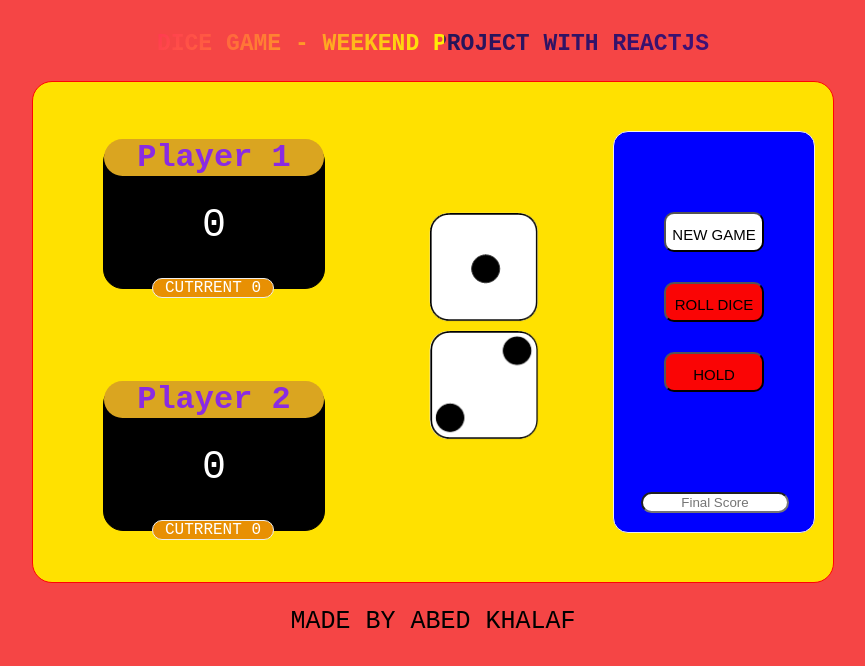
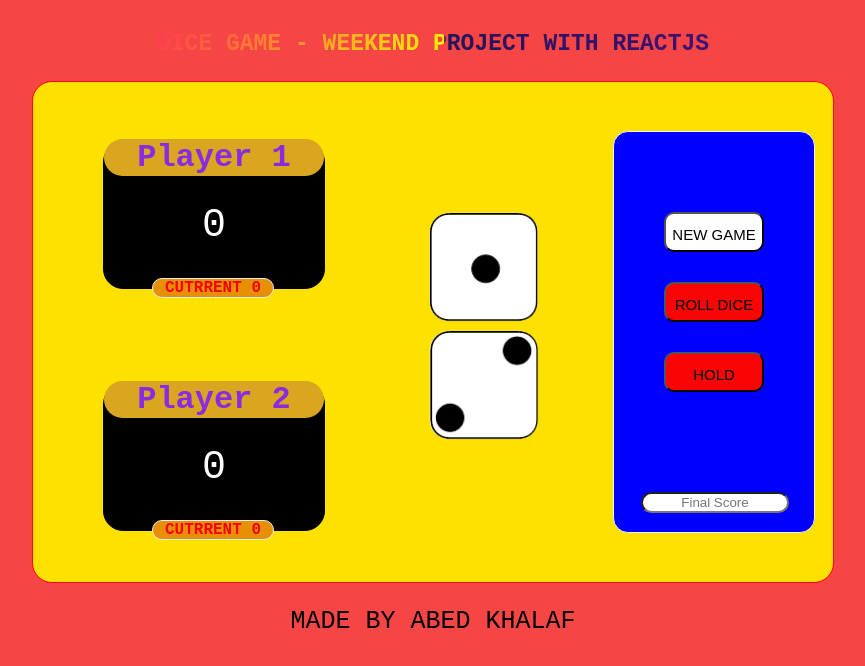
Before and after one commit to abedkhalaf8/DiceGame-weekend-project, a React (Create React App) app: page / in a window 1280 px wide. Shown: the top 666 px of the page, without its empty margins (207-1072 px from the left). Built offline with nearby package versions, Linux system fonts and the light colour scheme.

Commit message:
function update

```diff
--- a/src/component/App.js
+++ b/src/component/App.js
@@ -5,7 +5,13 @@ import React from 'react';
 import Twodice from './two_dice';
 
 export default class App extends React.Component {
-
+   state = {player1: 0, player2: 0, player1_score:0, player2_score:0}
+    result = (current_score) => {
+         this.setState({player1: current_score})
+   }
+   player_score = (score) => {
+       this.setState({player1_score: score})
+   }
     render() {
         return (
              <div>
@@ -17,8 +23,8 @@ export default class App extends React.Component {
                   </div>
                </div>
                  <div className='GameBoard'>
-                      <Players />
-                      <Twodice />
+                      <Players score={this.state.player1_score} current_score={this.state.player1} />
+                      <Twodice score={this.player_score} current_score={this.result}/>
              </div>
                   <p>MADE BY ABED KHALAF</p>
              </div>
--- a/src/component/Game_players.css
+++ b/src/component/Game_players.css
@@ -46,13 +46,14 @@
 .current_score{
    position: relative;
    top: 10px;
-   color: rgb(255, 255, 255);
+   color: rgb(247, 0, 0);
    border-style: groove;
    border-radius: 15px;
    width: 120px;
    left: 48px;
    background-color: rgb(232, 144, 3);
-   border-width:1px
+   border-width:1px;
+   font-weight: bold;
 }
 
 
--- a/src/component/Game_players.js
+++ b/src/component/Game_players.js
@@ -8,10 +8,10 @@ class Players extends React.Component {
            <div>
              <div className='Player1'>
                   <h1 className='players-title'>Player 1</h1>
-                  <label className='score'>0</label>
+                  <label className='score'>{this.props.score}</label>
                   <div className='current_score'>
-                      <label>CUTRRENT</label>
-                      <label> 0</label>
+                      <label>CUTRRENT </label>
+                      <label>{this.props.current_score}</label>
                   </div>
              </div>
              <div className='Player2'>
--- a/src/component/two_dice.js
+++ b/src/component/two_dice.js
@@ -13,14 +13,22 @@ class Twodice extends React.Component {
     state = {
     img1: Dice1,
     img2: Dice2,
+    Current_Score:0,
+    Score: 0
 }
   rollTheDice = () => {
    const dice1 = Math.floor(Math.random() * 6) + 1;
    const dice2 = Math.floor(Math.random() * 6) + 1;
-   console.log(dice1,dice2);
    const array = ["",Dice1, Dice2, Dice3, Dice4, Dice5, Dice6];
    this.setState({img1: array[dice1]});
    this.setState({img2: array[dice2]});
+   this.setState({Current_Score: this.state.Current_Score + dice1 + dice2});
+   const result = this.state.Current_Score;
+   this.props.current_score(result);
+  }
+  HoldTheScore = () => {
+    this.setState({Score: this.state.Current_Score});
+    this.props.score(this.state.Score);
   }
    render() {
        return (
@@ -32,7 +40,7 @@ class Twodice extends React.Component {
                  <div className='game_buttons'>
                      <a href="./"><button type="button" className="new_game">NEW GAME</button></a>
                      <button onClick={this.rollTheDice} className='roll_dice'>ROLL DICE</button>
-                     <button className='hold'>HOLD</button>
+                     <button onClick={this.HoldTheScore} className='hold'>HOLD</button>
                      <input type='text' className='final_score' placeholder='Final Score'></input>
                 </div>
               </div>
```
